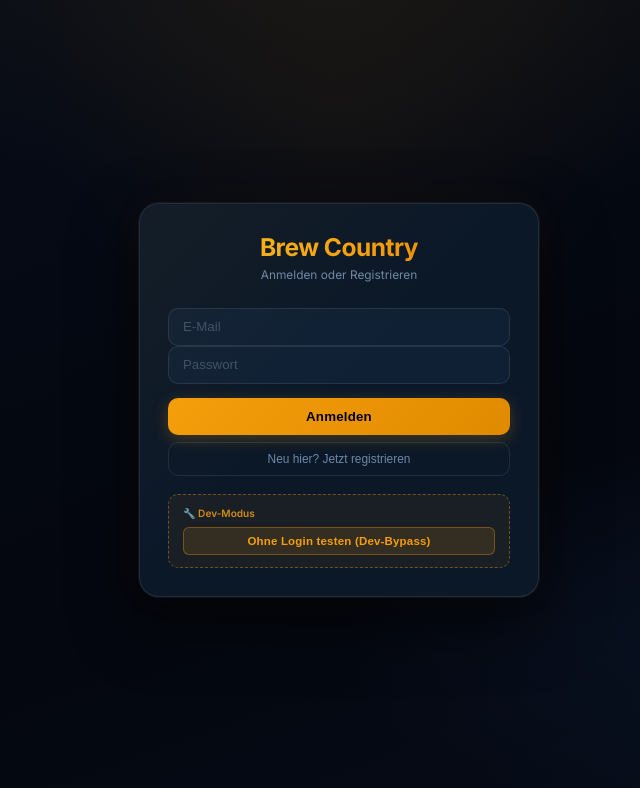
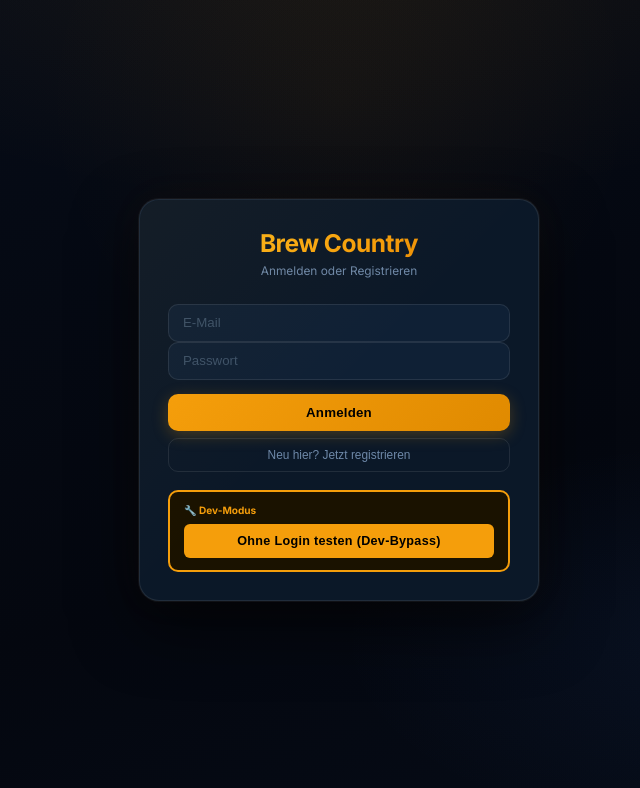
Before and after one commit to Phailipp/brew-country, a React (Vite) app: page / in a window 1280 px wide. Shown: the top 788 px of the page, without its empty margins (301-941 px from the left). Built offline with nearby package versions, Linux system fonts and the light colour scheme; no server answers.

Commit message:
fix: make dev bypass button highly visible (bright amber)

```diff
--- a/src/auth/Auth.css
+++ b/src/auth/Auth.css
@@ -186,35 +186,32 @@
   margin-top: 1.25rem;
   padding: 12px 14px;
   border-radius: var(--radius-md);
-  border: 1px dashed rgba(245, 158, 11, 0.4);
-  background: rgba(245, 158, 11, 0.06);
+  border: 2px solid #f59e0b;
+  background: #1a1200;
 }
 
 .auth-dev-bypass-label {
   font-size: 0.72rem;
-  color: var(--amber);
+  color: #f59e0b;
   margin-bottom: 8px;
-  font-weight: 600;
-  opacity: 0.85;
+  font-weight: 700;
 }
 
 .auth-dev-bypass-btn {
   width: 100%;
-  padding: 7px;
-  border: 1px solid var(--amber-border);
+  padding: 10px;
+  border: none;
   border-radius: var(--radius-sm);
-  background: var(--amber-dim);
-  color: var(--amber);
-  font-size: 0.82rem;
-  font-weight: 600;
+  background: #f59e0b;
+  color: #000;
+  font-size: 0.9rem;
+  font-weight: 800;
   cursor: pointer;
-  transition: all var(--transition-fast);
-  letter-spacing: 0.2px;
+  letter-spacing: 0.3px;
 }
 
 .auth-dev-bypass-btn:hover {
-  background: rgba(245, 158, 11, 0.18);
-  box-shadow: var(--amber-glow);
+  background: #fbbf24;
 }
 
 /* ─── Onboarding steps ──────────────────────────────── */
```
